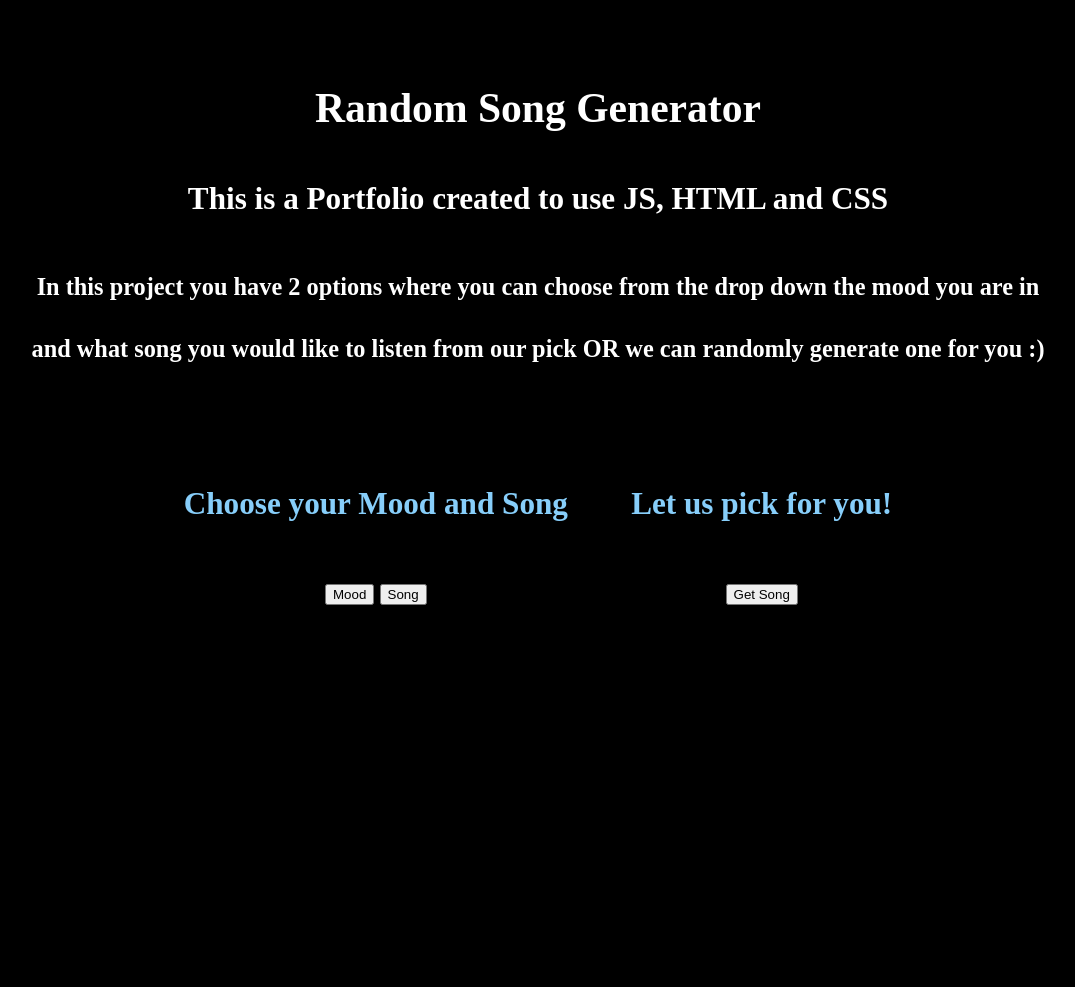
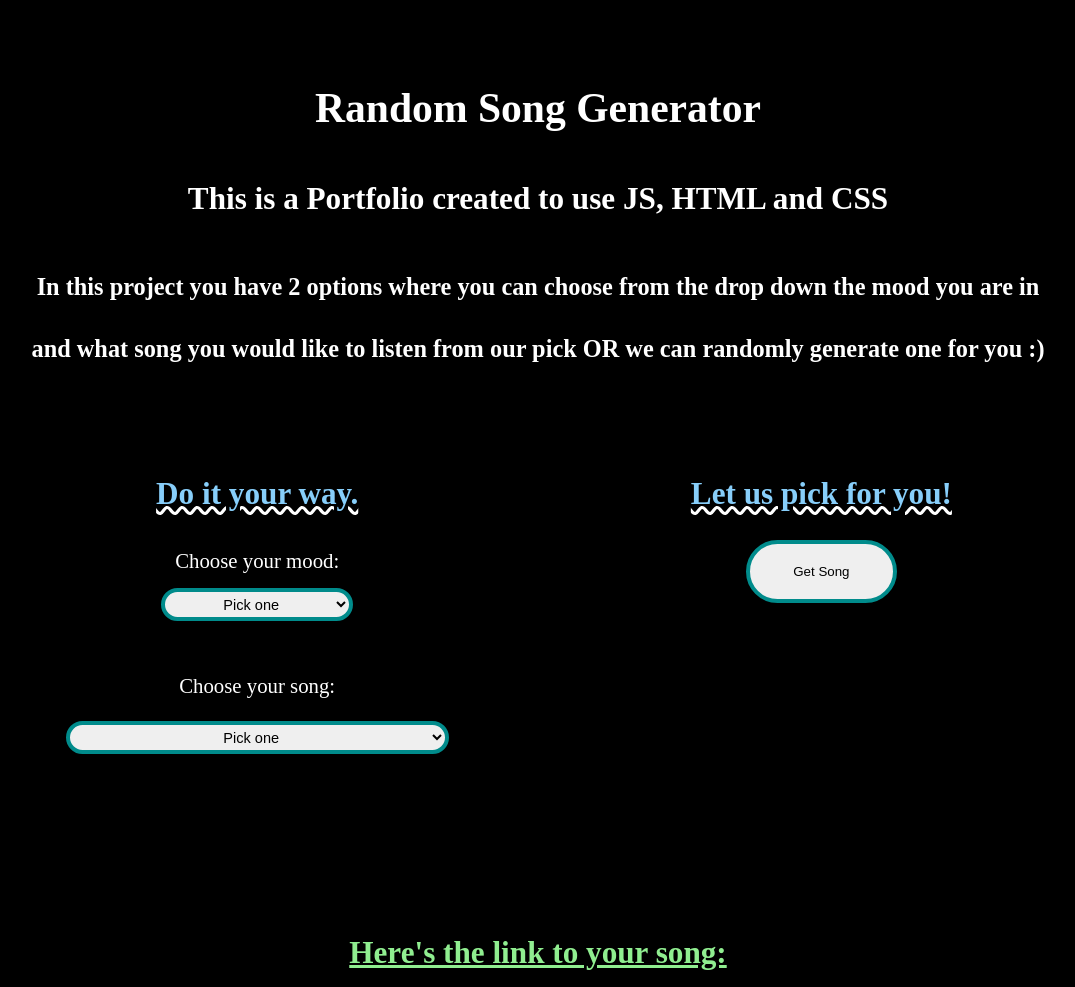
Before and after one commit to FerMon98/Codecademy-Random-Song-generator, a plain HTML site: page index.html in a window 1280 px wide. Shown: the whole page, without its empty margins (102-1177 px from the left). Before the commit the page ends 800 px from the top, so only its background shows below. Drawn offline with Linux system fonts and the light colour scheme.

Commit message:
Adding main data to each file

```diff
--- a/index.html
+++ b/index.html
@@ -14,19 +14,60 @@
         <h3>In this project you have 2 options where you can choose from the drop down the mood you are in and what song you would like to listen from our pick OR we can randomly generate one for you :)</h3>
     </header>
 
-    <div class="body">
-        <div class="optionA">
-            <h2>Choose your Mood and Song</h2>
-            <button>Mood</button>
-            <button>Song</button>
+    <section class="songGenerator">
+        <form id="optionA">
+            <h2>Do it your way.</h2>
+            <label for="mood">Choose your mood:</label><br>
+            <select name="mood" id="mood">
+                <option value="pick">Pick one</option>
+                <option value="balads">Balads</option>
+                <option value="sad">Sad</option>
+                <option value="happy">Happy</option>
+                <option value="party">Party</option>
+                <option value="rocknroll">Rock n Roll</option>
+            </select>
+            <br><br>
+            <label for="song">Choose your song:</label><br>
+            <select name="song" id="song">
+                <option value="pick">Pick one</option>
+                <option value=0>On the radio - Donna Summer</option>
+                <option value=1>Como antes – Llane </option>
+                <option value=2>Every Breath you take - The Police</option>
+                <option value=3>I Have Nothing - Whitney Houston</option>
+                <option value=4>Careless Whisper - George Michael</option>
+                <option value=5>She Used To Be Mine - Sara Bareilles</option>
+                <option value=6>Tu tanta falta de querer - Mon Laferte</option>
+                <option value=7>Every Time We Say Goodbye - Betty Carter</option>
+                <option value=8>Missed - Ella Henderson</option>
+                <option value=9>Chandelier - Nossa Toca, Julian Gray</option>
+                <option value=10>Presumida - Eddy Herrera</option>
+                <option value=11>All About That Bass - Meghan Trainor</option>
+                <option value=12>So What – Pink</option>
+                <option value=13>Sway - Michael Bubble</option>
+                <option value=14>Me Encantas - Pedro Fernandez</option>
+                <option value=15>I Will Survive - Gloria Gaynor</option>
+                <option value=16>Hot Stuff - Donna Summer</option>
+                <option value=17>Pa Romperla - Bad Bunny & Don Omar</option>
+                <option value=18>The Nights – Avicii</option>
+                <option value=19>Suavemente - Elvis Crespo</option>
+                <option value=20>Fat Bottomed Girls – Queen</option>
+                <option value=21>Stayin Alive - Bee Gees</option>
+                <option value=22>Howlin for You - The Blak Keys</option>
+                <option value=23>Welcome to the Black Parade - My Chemical Romance</option>
+                <option value=24>November Rain - Guns n Roses</option>
+            </select>
+        </form>
+
+        <div id="optionB">
+            <h2>Let us pick for you!</h2>
+            <button class="randomSong">Get Song</button>
         </div>
+    </section>
 
-        <div class="optionB">
-            <h2>Let us pick for you!</h2>
-            <button>Get Song</button>
-        </div>
-    </div>
-</body>
+    <section class="songOutcome">
+        <h2>Here's the link to your song:</h2>
+    </section>
+</section>
 
 <footer>
     <script src="main.js"></script>
--- a/main.js
+++ b/main.js
@@ -0,0 +1,11 @@
+const moods = ['Balads', 'Sad', 'Happy', 'Party', 'RocknRoll'];
+
+const baladSongs = ['On the radio - Donna Summer', 'Como antes - Llane', 'Every Breath you take - The Police', 'I Have Nothing - Whitney Houston', 'Careless Whisper - George Michael'];
+
+const sadSongs = ['She Used To Be Mine - Sara Bareilles', 'Tu tanta falta de querer - Mon Laferte', 'Every Time We Say Goodbye - Betty Carter', 'Missed - Ella Henderson', 'Chandelier - Nossa Toca, Julian Gray'];
+
+const happySongs = ['Presumida - Eddy Herrera', 'All About That Bass - Meghan Trainor', 'So What - Pink', 'Sway - Michael Bubble', 'Me Encantas - Pedro Fernandez'];
+
+const partySongs = ['I Will Survive - Gloria Gaynor', 'Hot Stuff - Donna Summer', 'Pa Romperla - Bad Bunny & Don Omar', 'The Nights - Avicii', 'Suavemente - Elvis Crespo'];
+
+const rocknrollSongs = ['Fat Bottomed Girls - Queen', 'Stayin Alive - Bee Gees', 'Howlin for You - The Blak Keys', 'Welcome to The Black Parade - My Chemical Romance', 'November Rain - Guns n Roses'];
--- a/style.css
+++ b/style.css
@@ -1,3 +1,5 @@
+/* General */
+
 body {
     padding: 2em 2em;
     color: white;
@@ -8,18 +10,69 @@ body {
 
 }
 
+/* Header */
 header h3 {
     padding: 0 3em;
 }
 
-.body {
+/* Song Generator General */
+
+.songGenerator {
     margin-top: 2em;
     display: inline-flex;
     flex-wrap: wrap;
-    min-width: 60%;
+    min-width: 80%;
+    min-height: 20em;
     justify-content: space-between;
+    line-height: 2em;
 }
 
-.body h2{
+.songGenerator h2{
     color: lightskyblue;
+    text-decoration: underline;
+    text-decoration-style: wavy;
+    text-decoration-color: white;
 }
+
+.songGenerator div {
+    min-width: 40%;
+    min-height: 95%;
+}
+
+/* Song Generator Buttons */
+
+#optionA {
+    align-content: space-between;
+}
+
+#mood {
+    min-width: 50%;
+    min-height: 8%;
+    font-size: 0.70em;
+    border: solid darkcyan 0.30em;
+    border-radius: 5em;
+    text-align: center;
+}
+
+#song {
+    margin-top: 1em;
+    min-width: 55%;
+    min-height: 8%;
+    font-size: 0.70em;
+    border: solid darkcyan 0.30em;
+    border-radius: 5em;
+    text-align: center;
+}
+
+#optionB button {
+    min-width: 40%;
+    min-height: 15%;
+    border: solid darkcyan 0.30em;
+    border-radius: 5em;
+}
+
+.songOutcome {
+    margin-top: 5%;
+    color: lightgreen;
+    text-decoration: underline;
+}
```
Also changed, not shown: 1 other file.
